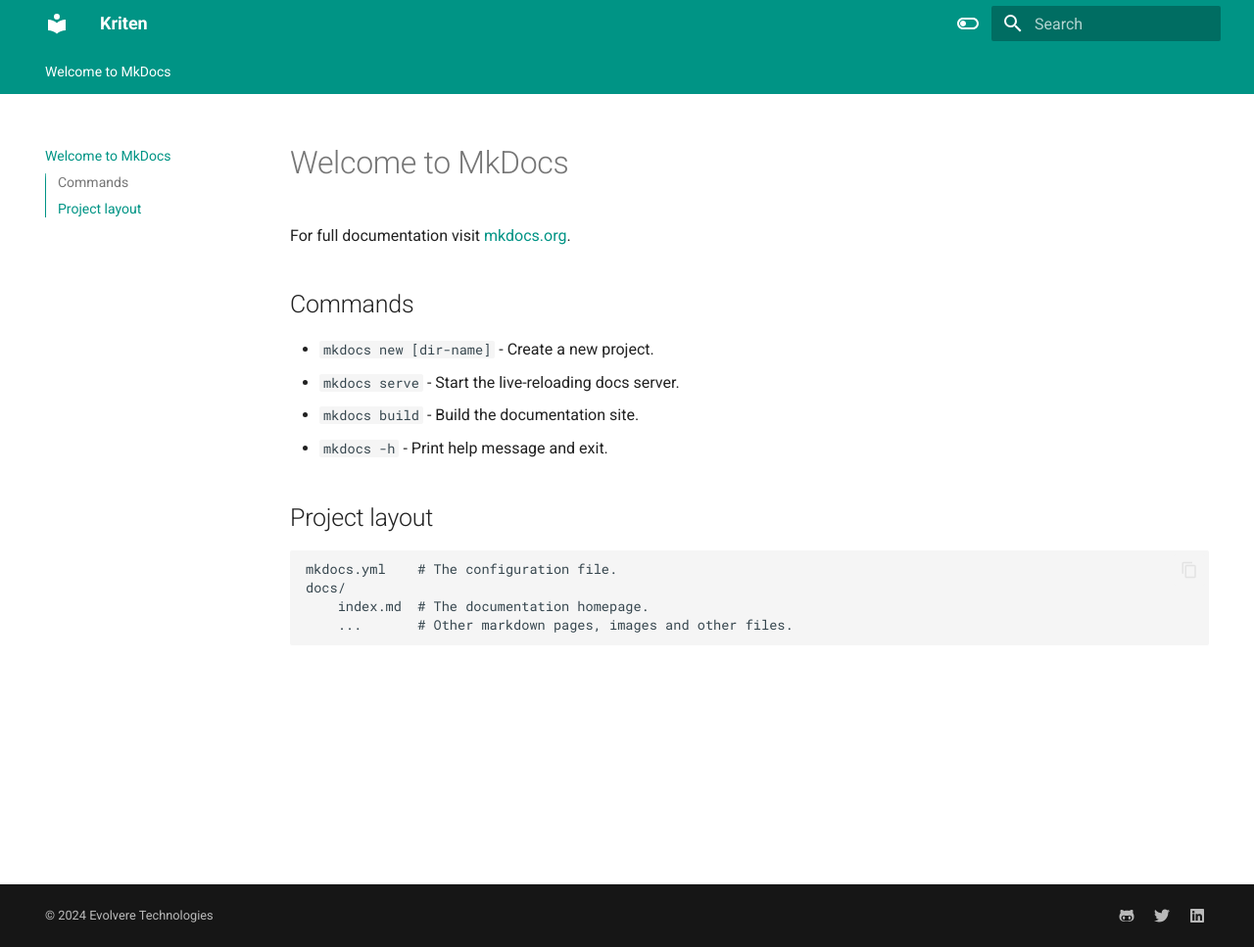
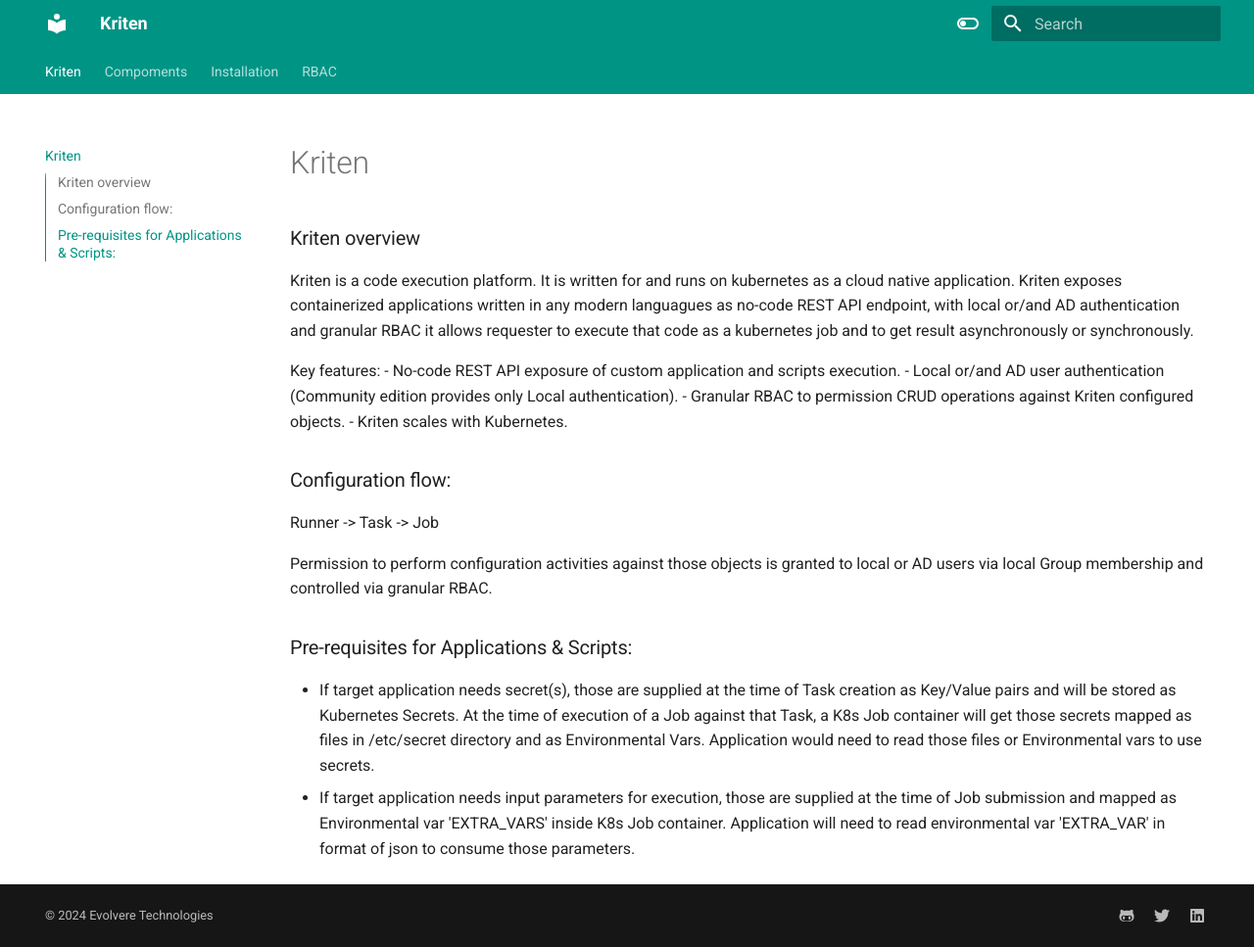
Before and after one commit to kriten-io/kriten-docs, an MkDocs documentation site: the page built from docs/index.md, in a window 1280 px wide and 967 px high. Shown: the whole window at 98% size. Built offline with MkDocs 1.6.1 and Material for MkDocs 9.7.7, drawn with Linux system fonts in a browser that asks for light colours.

```diff
--- a/docs/index.md
+++ b/docs/index.md
@@ -1,17 +1,25 @@
-# Welcome to MkDocs
+# Kriten
 
-For full documentation visit [mkdocs.org](https://www.mkdocs.org).
+### Kriten overview
 
-## Commands
 
-* `mkdocs new [dir-name]` - Create a new project.
-* `mkdocs serve` - Start the live-reloading docs server.
-* `mkdocs build` - Build the documentation site.
-* `mkdocs -h` - Print help message and exit.
+Kriten is a code execution platform. It is written for and runs on kubernetes as a cloud native application. Kriten exposes containerized applications written in any modern languagues as no-code REST API endpoint, with local or/and AD authentication and granular RBAC it allows requester to execute that code as a kubernetes job and to get result asynchronously or synchronously.
 
-## Project layout
+Key features:
+- No-code REST API exposure of custom application and scripts execution.
+- Local or/and AD user authentication (Community edition provides only Local authentication).
+- Granular RBAC to permission CRUD operations against Kriten configured objects.
+- Kriten scales with Kubernetes.
 
-    mkdocs.yml    # The configuration file.
-    docs/
-        index.md  # The documentation homepage.
-        ...       # Other markdown pages, images and other files.
+
+### Configuration flow:
+
+Runner -> Task -> Job
+
+Permission to perform configuration activities against those objects is granted to local or AD users via local Group membership and controlled via granular RBAC.
+
+
+### Pre-requisites for Applications & Scripts:
+
+* If target application needs secret(s), those are supplied at the time of Task creation as Key/Value pairs and will be stored as Kubernetes Secrets. At the time of execution of a Job against that Task, a K8s Job container will get those secrets mapped as files in /etc/secret directory and as Environmental Vars. Application would need to read those files or Environmental vars to use secrets.
+* If target application needs input parameters for execution, those are supplied at the time of Job submission and mapped as Environmental var 'EXTRA_VARS' inside K8s Job container. Application will need to read environmental var 'EXTRA_VAR' in format of json to consume those parameters.
```
Also changed, not shown: docs/components.md (added, +26 -0 lines), docs/installation.md (added, +76 -0 lines), docs/rbac.md (added, +218 -0 lines).
